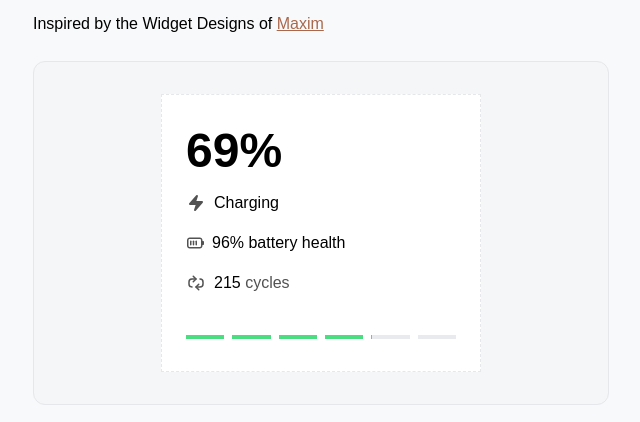
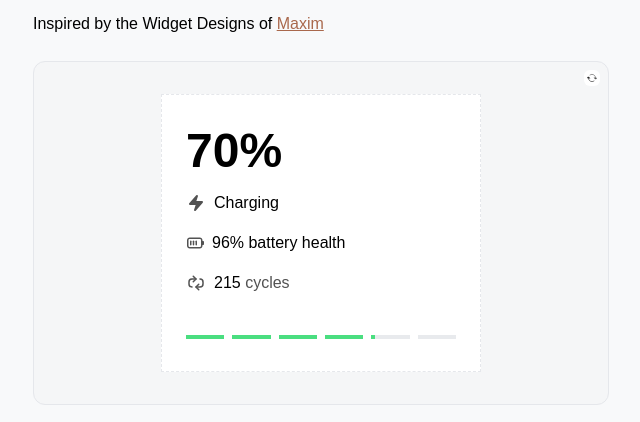
Before and after one commit to adeleke5140/portfolio-v2, a Next.js app: page /craft/battery-percentage in a window 1280 px wide. Shown: the part 272-694 px from the top of the page, without its empty margins (319-959 px from the left). Built offline with nearby package versions, Linux system fonts and the light colour scheme; a web font is replaced by a local one.

Commit message:
feat: add battery widget with notication

```diff
--- a/src/app/craft/components/battery-percentage.mdx
+++ b/src/app/craft/components/battery-percentage.mdx
@@ -6,6 +6,6 @@ tag: motion
 
 Inspired by the Widget Designs of [Maxim](https://x.com/disarto_max/status/1995908175673827734)
 
-<CraftContainer>
+<CraftContainer className="relative overflow-hidden">
     <BatteryWidget />
 </CraftContainer>
--- a/src/components/craft/battery-widget/battery-widget.tsx
+++ b/src/components/craft/battery-widget/battery-widget.tsx
@@ -2,14 +2,49 @@
 read from the user battery's percentage
 might need some permission stuff
 */
+"use client"
 import { cn } from "@/lib/utils"
+import { useEffect, useState } from "react"
+import { motion } from "motion/react"
 
-const PlusIcon = ({ className }: { className: string }) => <svg className={className} viewBox="0 0 32 32"><g fill="#525252"><path d="M29,14h-11V3c0-.553-.447-1-1-1h-2c-.553,0-1,.447-1,1V14H3c-.553,0-1,.447-1,1v2c0,.553,.447,1,1,1H14v11c0,.553,.447,1,1,1h2c.553,0,1-.447,1-1v-11h11c.553,0,1-.447,1-1v-2c0-.553-.447-1-1-1Z" fill="#525252"></path></g></svg>
-const Dot = ({ className }: { className: string }) => <span className={cn("absolute inline-block size-2 bg-ken-grey", className)}></span>
 export const BatteryWidget = () => {
+  const [percentage, setPercentage] = useState(69)
+  const [showN, setShowN] = useState(false)
+
+  useEffect(() => {
+    setInterval(() => {
+      setPercentage((prev) => {
+        const nextPercent = (prev + 1)
+        return Math.min(nextPercent,100)
+      })
+    },3000)
+  },[])
+
+  useEffect(() => {
+    if(percentage === 100){
+      setShowN(true)
+    }
+  }, [percentage])
+
+
   return (
-      <div className="bg-white px-6 border border-dashed relative w-80 py-8 flex flex-col gap-4">
-        <p className="font-semibold text-5xl">{0.69 * 100}%</p>
+      <div className="bg-white px-6 border border-dashed w-80 py-8 flex flex-col gap-4">
+        <button onClick={() => setPercentage(69)} className="absolute bg-white rounded-md size-4 grid place-items-center top-2 right-2">
+          <svg width="20" height="20" className="size-3" viewBox="0 0 20 20">
+            <g>
+              <g className="bottom-a">
+                <path d="m4,10c0,3.314,2.686,6,6,6,1.227,0,2.367-.368,3.317-1" fill="none" stroke="#212121" strokeLinecap="round" strokeLinejoin="round" strokeWidth="1"></path>
+                <polygon points="5.75 10 4 8 2.25 10 5.75 10" fill="#212121" stroke="#212121" strokeLinecap="round" strokeLinejoin="round" strokeWidth="1"></polygon>
+              </g>
+              <g className="top-a">
+                <polygon points="14.25 10 16 12 17.75 10 14.25 10" stroke="#525252" strokeLinecap="round" strokeLinejoin="round" strokeWidth="1" fill="#525252"></polygon>
+                <path d="m16,10c0-3.314-2.686-6-6-6-1.227,0-2.367.368-3.317,1" fill="none" stroke="#525252" strokeLinecap="round" strokeLinejoin="round" strokeWidth="1"></path>
+              </g>
+
+            </g>
+          </svg>
+        </button>
+        <p className="font-semibold text-5xl">{percentage}%</p>
         <div className="inline-flex items-center gap-2">
           <svg width="20" height="20" viewBox="0 0 20 20">
             <g>
@@ -43,11 +78,23 @@ export const BatteryWidget = () => {
           <span>215 <span className="text-ken-grey">cycles</span></span>
         </div>
         <div className="flex relative mt-6  gap-2 overflow-hidden w-full">
-          <span className="w-[69%] h-1 inline-block  bg-green-400 z-20 absolute animate-mask"/>
+          <motion.span layout style={{
+            width: `${percentage}%`
+          }} className="h-1 inline-block  bg-green-400 z-20 absolute animate-mask"/>
           {Array.from({ length: 6 }).map((_, index) => (
             <span key={index} className="h-1 after:z-30 relative after:absolue after:content-[''] after:h-full after:top-0 after:absolute after:inline-block after:w-[8px] after:bg-white after:right-full inline-block w-20 bg-gray-300/50"/>
           ))}
         </div>
+      <div className={cn("absolute transition-transform duration-400 ease-in-out bottom-2 text-xs right-2 bg-white shadow-sm px-2 rounded-md py-1", showN ? "translate-y-0" : "translate-y-[150%]")}>
+        <button onClick={() => setShowN(false)} className="bg-gray-100 border border-dashed grid place-items-center rounded-full size-3 absolute -top-1 -right-1">
+            <svg className="size-2" viewBox="0 0 48 48">
+              <g fill="#212121" stroke-linejoin="round" stroke-linecap="round">
+              <line fill="none" stroke="#212121" stroke-width="3" stroke-linecap="round" stroke-miterlimit="10" x1="38" y1="10" x2="10" y2="38" stroke-linejoin="round"></line>
+              <line fill="none" stroke="#212121" stroke-width="3" stroke-linecap="round" stroke-miterlimit="10" x1="38" y1="38" x2="10" y2="10" stroke-linejoin="round"></line>
+              </g></svg>
+            <span className="sr-only">Dismiss notification</span>
+          </button>
+          Fully Charged</div>
     </div>
   )
 }
```
